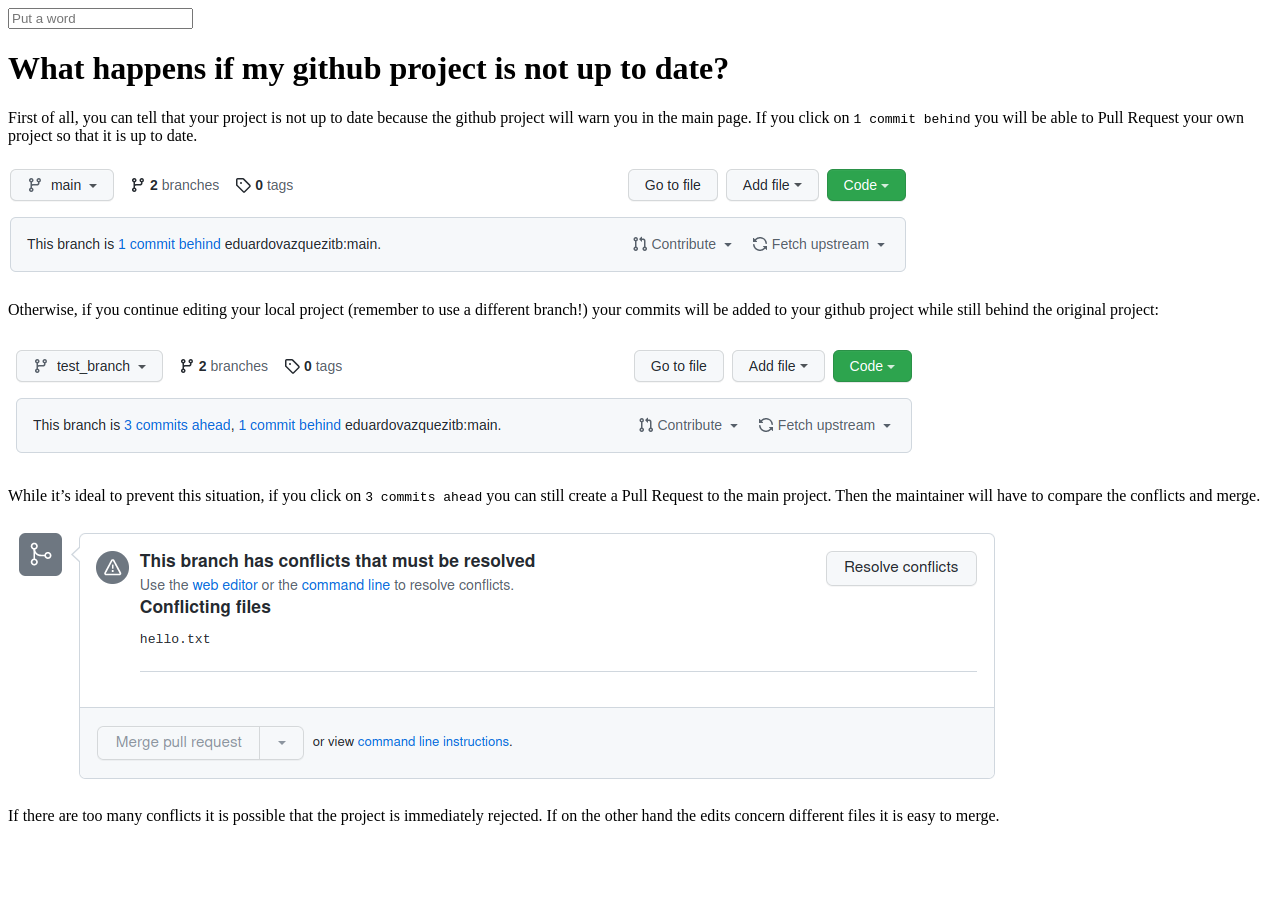
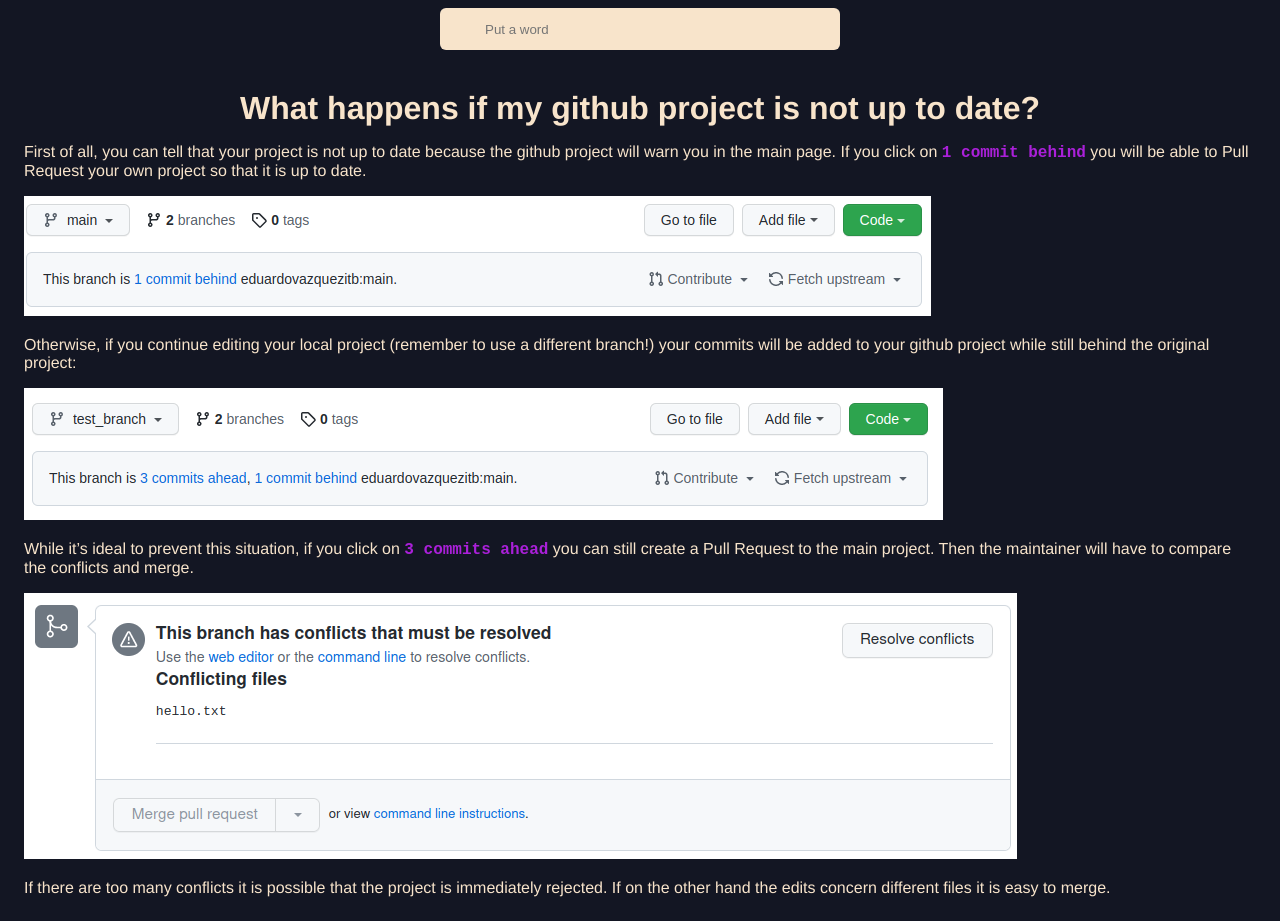
Before and after one commit to BCNGEEKS/Geekateca, a Jekyll site: the page built from Documentation/uptodate.md, in a window 1280 px wide. Built offline with Jekyll 4.4.1, drawn with Linux system fonts in a browser that asks for light colours; before the commit the page ends 900 px from its top, so only the background shows below that.

Commit message:
Update default.html

```diff
--- a/_layouts/default.html
+++ b/_layouts/default.html
@@ -3,7 +3,7 @@
     <head>
         <meta charset="UTF-8">
         <title>{{ page.title }}</title>
-	<link href="style/style.css" rel="stylesheet" type="text/css">
+	<link href="/style/style.css" rel="stylesheet" type="text/css">
     </head>
     <body>
 	    <div class="container">
```
